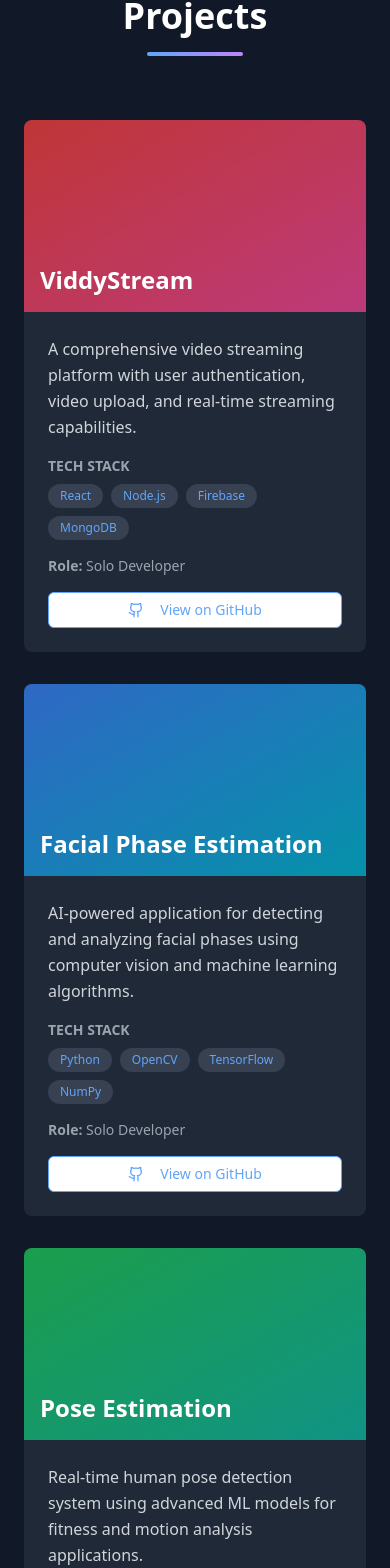
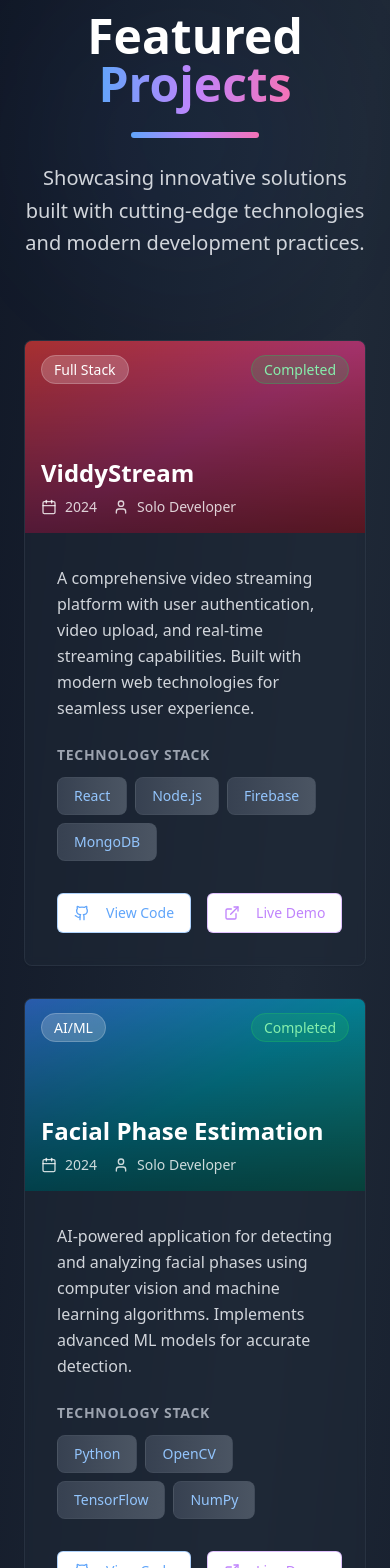
Before and after one commit to saikiransandeep/saikiran-portfolio, a React (Vite) app: page / in a window 390 px wide. Shown: the part 5560-7128 px from the top of the page. Built offline with nearby package versions, Linux system fonts and the light colour scheme.

Commit message:
Refactor: Enhance projects section UI
Improved the Projects section's UI with a modern, impressive design, incorporating simple and classic elements for a more engaging presentation.

```diff
--- a/src/components/ProjectsSection.tsx
+++ b/src/components/ProjectsSection.tsx
@@ -1,89 +1,191 @@
 
 import React from 'react';
-import { ExternalLink, Github } from 'lucide-react';
+import { ExternalLink, Github, Calendar, User } from 'lucide-react';
 import { Button } from '@/components/ui/button';
+import { Card, CardContent } from '@/components/ui/card';
 
 const ProjectsSection = () => {
   const projects = [
     {
       title: "ViddyStream",
-      description: "A comprehensive video streaming platform with user authentication, video upload, and real-time streaming capabilities.",
+      description: "A comprehensive video streaming platform with user authentication, video upload, and real-time streaming capabilities. Built with modern web technologies for seamless user experience.",
       techStack: ["React", "Node.js", "Firebase", "MongoDB"],
-      gradient: "from-red-500 to-pink-500"
+      gradient: "from-red-500 via-pink-500 to-rose-500",
+      category: "Full Stack",
+      status: "Completed",
+      year: "2024"
     },
     {
       title: "Facial Phase Estimation",
-      description: "AI-powered application for detecting and analyzing facial phases using computer vision and machine learning algorithms.",
+      description: "AI-powered application for detecting and analyzing facial phases using computer vision and machine learning algorithms. Implements advanced ML models for accurate detection.",
       techStack: ["Python", "OpenCV", "TensorFlow", "NumPy"],
-      gradient: "from-blue-500 to-cyan-500"
+      gradient: "from-blue-500 via-cyan-500 to-teal-500",
+      category: "AI/ML",
+      status: "Completed",
+      year: "2024"
     },
     {
       title: "Pose Estimation",
-      description: "Real-time human pose detection system using advanced ML models for fitness and motion analysis applications.",
+      description: "Real-time human pose detection system using advanced ML models for fitness and motion analysis applications. Provides accurate joint detection and tracking.",
       techStack: ["Python", "MediaPipe", "OpenCV", "TensorFlow"],
-      gradient: "from-green-500 to-teal-500"
+      gradient: "from-green-500 via-emerald-500 to-teal-500",
+      category: "Computer Vision",
+      status: "Completed",
+      year: "2024"
     },
     {
       title: "Hand Length Detection",
-      description: "Computer vision project that accurately measures hand dimensions using camera input and image processing techniques.",
+      description: "Computer vision project that accurately measures hand dimensions using camera input and image processing techniques. Utilizes advanced algorithms for precise measurements.",
       techStack: ["Python", "OpenCV", "NumPy", "SciPy"],
-      gradient: "from-purple-500 to-violet-500"
+      gradient: "from-purple-500 via-violet-500 to-indigo-500",
+      category: "Computer Vision",
+      status: "Completed",
+      year: "2023"
     },
     {
       title: "Distance Estimation",
-      description: "Smart distance measurement tool using computer vision to calculate real-world distances from camera input.",
+      description: "Smart distance measurement tool using computer vision to calculate real-world distances from camera input. Implements sophisticated depth estimation algorithms.",
       techStack: ["Python", "OpenCV", "Math", "Computer Vision"],
-      gradient: "from-orange-500 to-red-500"
+      gradient: "from-orange-500 via-amber-500 to-yellow-500",
+      category: "Computer Vision",
+      status: "Completed",
+      year: "2023"
     }
   ];
 
   return (
-    <section id="projects" className="py-20 bg-gray-900">
-      <div className="container mx-auto px-6">
-        <div className="text-center mb-16">
-          <h2 className="text-4xl font-bold text-white mb-4">Projects</h2>
-          <div className="w-24 h-1 bg-gradient-to-r from-blue-400 to-purple-400 mx-auto rounded-full"></div>
+    <section id="projects" className="py-24 bg-gradient-to-br from-gray-900 via-gray-800 to-gray-900 relative overflow-hidden">
+      {/* Background Elements */}
+      <div className="absolute inset-0">
+        <div className="absolute top-20 left-10 w-72 h-72 bg-blue-500/5 rounded-full blur-3xl"></div>
+        <div className="absolute bottom-20 right-10 w-72 h-72 bg-purple-500/5 rounded-full blur-3xl"></div>
+        <div className="absolute top-1/2 left-1/2 transform -translate-x-1/2 -translate-y-1/2 w-96 h-96 bg-pink-500/3 rounded-full blur-3xl"></div>
       </div>
 
-        <div className="grid md:grid-cols-2 lg:grid-cols-3 gap-8">
+      <div className="container mx-auto px-6 relative z-10">
+        {/* Header */}
+        <div className="text-center mb-20">
+          <div className="inline-block">
+            <h2 className="text-5xl md:text-6xl font-bold mb-6">
+              <span className="text-white">Featured </span>
+              <span className="text-transparent bg-clip-text bg-gradient-to-r from-blue-400 via-purple-400 to-pink-400">
+                Projects
+              </span>
+            </h2>
+            <div className="w-32 h-1.5 bg-gradient-to-r from-blue-400 via-purple-400 to-pink-400 mx-auto rounded-full mb-6"></div>
+          </div>
+          <p className="text-gray-300 text-xl max-w-3xl mx-auto leading-relaxed">
+            Showcasing innovative solutions built with cutting-edge technologies and modern development practices.
+          </p>
+        </div>
+
+        {/* Projects Grid */}
+        <div className="grid lg:grid-cols-2 gap-8 max-w-7xl mx-auto">
           {projects.map((project, index) => (
-            <div key={index} className="bg-gray-800 rounded-lg overflow-hidden hover:transform hover:scale-105 transition-all duration-300 group">
-              <div className={`h-48 bg-gradient-to-br ${project.gradient} relative`}>
-                <div className="absolute inset-0 bg-black/20 group-hover:bg-black/10 transition-all duration-300"></div>
-                <div className="absolute bottom-4 left-4">
-                  <h3 className="text-2xl font-bold text-white">{project.title}</h3>
+            <Card
+              key={index}
+              className="group bg-gray-800/50 border-gray-700/50 backdrop-blur-sm hover:bg-gray-800/70 transition-all duration-500 hover:scale-[1.02] hover:shadow-2xl hover:shadow-white/5 overflow-hidden"
+            >
+              <CardContent className="p-0">
+                {/* Project Header with Gradient */}
+                <div className={`relative h-48 bg-gradient-to-br ${project.gradient} overflow-hidden`}>
+                  <div className="absolute inset-0 bg-black/30 group-hover:bg-black/20 transition-all duration-500"></div>
+                  <div className="absolute inset-0 bg-gradient-to-t from-black/50 to-transparent"></div>
+
+                  {/* Category Badge */}
+                  <div className="absolute top-4 left-4">
+                    <span className="px-3 py-1 bg-white/20 backdrop-blur-sm text-white text-sm font-medium rounded-full border border-white/20">
+                      {project.category}
+                    </span>
+                  </div>
+
+                  {/* Status Badge */}
+                  <div className="absolute top-4 right-4">
+                    <span className="px-3 py-1 bg-green-500/20 backdrop-blur-sm text-green-300 text-sm font-medium rounded-full border border-green-500/30">
+                      {project.status}
+                    </span>
+                  </div>
+
+                  {/* Project Title */}
+                  <div className="absolute bottom-4 left-4 right-4">
+                    <h3 className="text-2xl md:text-3xl font-bold text-white mb-2 group-hover:text-transparent group-hover:bg-clip-text group-hover:bg-gradient-to-r group-hover:from-white group-hover:to-gray-200 transition-all duration-300">
+                      {project.title}
+                    </h3>
+                    <div className="flex items-center text-white/80 text-sm">
+                      <Calendar className="h-4 w-4 mr-2" />
+                      <span>{project.year}</span>
+                      <User className="h-4 w-4 ml-4 mr-2" />
+                      <span>Solo Developer</span>
+                    </div>
                   </div>
                 </div>
 
-              <div className="p-6">
-                <p className="text-gray-300 mb-4 leading-relaxed">{project.description}</p>
+                {/* Project Content */}
+                <div className="p-8">
+                  <p className="text-gray-300 leading-relaxed mb-6 text-base">
+                    {project.description}
+                  </p>
 
-                <div className="mb-4">
-                  <h4 className="text-sm font-semibold text-gray-400 mb-2">TECH STACK</h4>
+                  {/* Tech Stack */}
+                  <div className="mb-8">
+                    <h4 className="text-sm font-semibold text-gray-400 mb-3 uppercase tracking-wider">
+                      Technology Stack
+                    </h4>
                     <div className="flex flex-wrap gap-2">
                       {project.techStack.map((tech, techIndex) => (
-                      <span key={techIndex} className="px-3 py-1 bg-gray-700 text-blue-400 text-xs rounded-full">
+                        <span
+                          key={techIndex}
+                          className="px-4 py-2 bg-gradient-to-r from-gray-700 to-gray-600 text-blue-300 text-sm font-medium rounded-lg border border-gray-600/50 hover:border-blue-400/50 hover:shadow-md hover:shadow-blue-400/20 transition-all duration-300"
+                        >
                           {tech}
                         </span>
                       ))}
                     </div>
                   </div>
 
-                <div className="text-sm text-gray-400 mb-4">
-                  <strong>Role:</strong> Solo Developer
-                </div>
-
+                  {/* Action Buttons */}
+                  <div className="flex gap-4">
                     <Button
                       variant="outline"
-                  size="sm"
-                  className="w-full border-blue-400 text-blue-400 hover:bg-blue-400 hover:text-white transition-all duration-300"
+                      className="flex-1 border-blue-400/50 text-blue-400 hover:bg-blue-400 hover:text-white hover:border-blue-400 transition-all duration-300 group/btn"
                     >
-                  <Github className="mr-2 h-4 w-4" />
-                  View on GitHub
+                      <Github className="mr-2 h-4 w-4 group-hover/btn:rotate-12 transition-transform duration-300" />
+                      View Code
+                    </Button>
+                    <Button
+                      variant="outline"
+                      className="flex-1 border-purple-400/50 text-purple-400 hover:bg-purple-400 hover:text-white hover:border-purple-400 transition-all duration-300 group/btn"
+                    >
+                      <ExternalLink className="mr-2 h-4 w-4 group-hover/btn:rotate-12 transition-transform duration-300" />
+                      Live Demo
                     </Button>
                   </div>
                 </div>
+              </CardContent>
+            </Card>
           ))}
+        </div>
+
+        {/* Bottom CTA Section */}
+        <div className="text-center mt-20">
+          <div className="inline-block p-8 bg-gradient-to-r from-gray-800/50 to-gray-700/50 rounded-2xl border border-gray-600/30 backdrop-blur-sm">
+            <h3 className="text-2xl font-bold text-white mb-4">Interested in My Work?</h3>
+            <p className="text-gray-300 mb-6 max-w-md mx-auto">
+              Explore more projects on GitHub or get in touch to discuss potential collaborations.
+            </p>
+            <div className="flex gap-4 justify-center">
+              <Button className="bg-gradient-to-r from-blue-500 to-purple-500 hover:from-blue-600 hover:to-purple-600 text-white px-8 py-3 rounded-lg font-medium transition-all duration-300 hover:scale-105">
+                <Github className="mr-2 h-5 w-5" />
+                View All Projects
+              </Button>
+              <Button
+                variant="outline"
+                className="border-gray-500 text-gray-300 hover:bg-gray-700 hover:text-white px-8 py-3 rounded-lg font-medium transition-all duration-300"
+              >
+                Get In Touch
+              </Button>
+            </div>
+          </div>
         </div>
       </div>
     </section>
```
Lines whose indentation alone changed are shown as unchanged.
